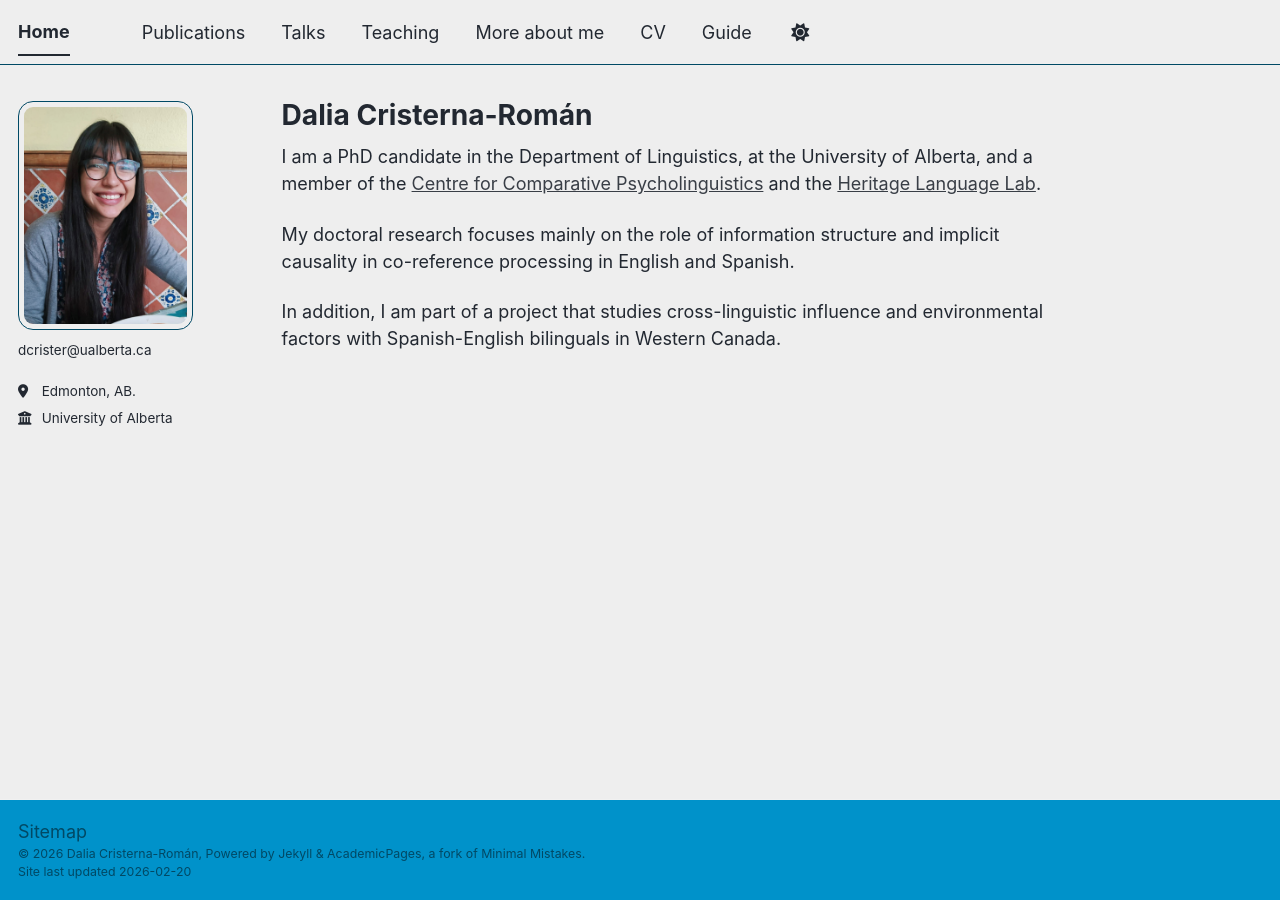
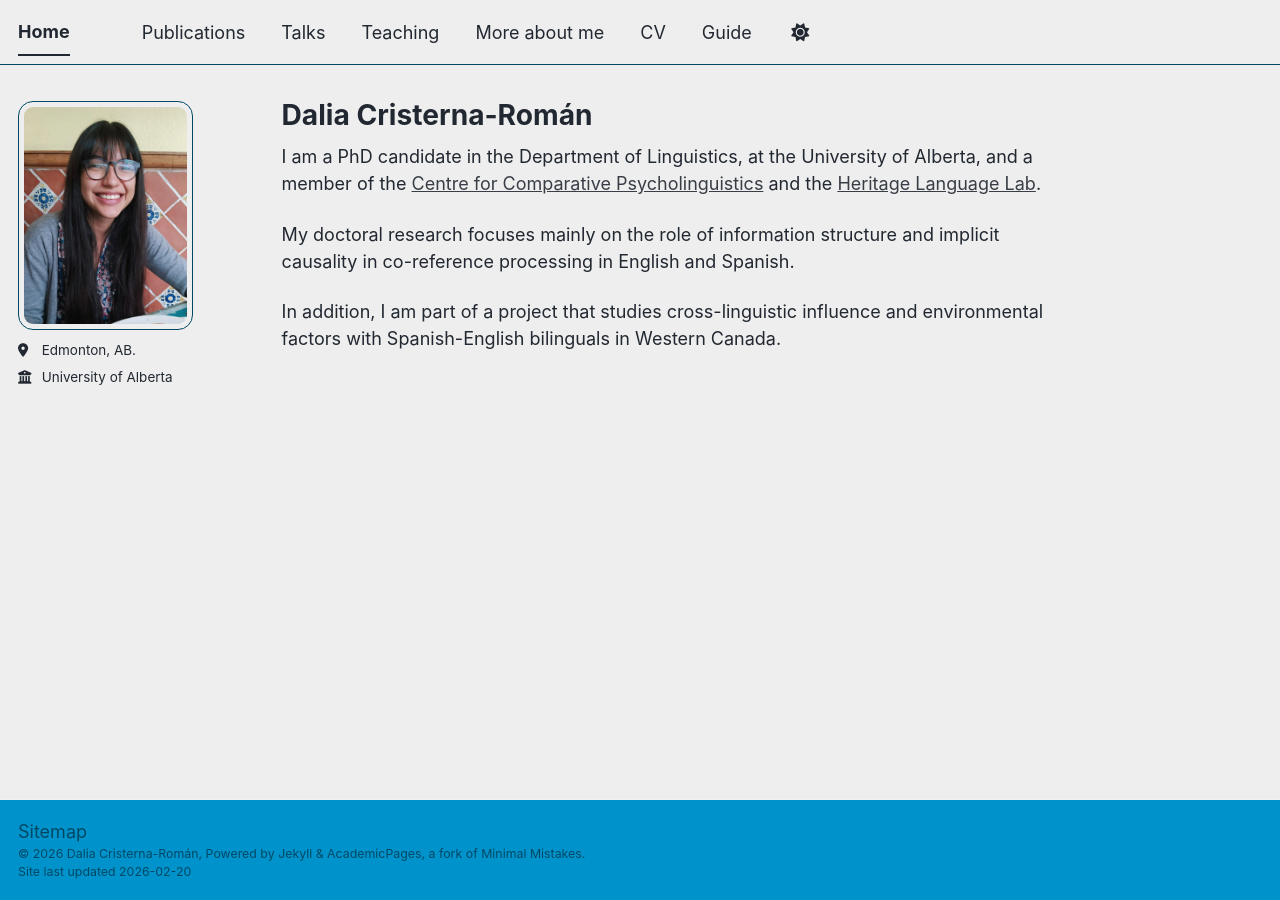
Before and after one commit to daliacristernaroman/dcr3.github.io, a Jekyll site: the page built from _pages/about.md, in a window 1280 px wide. Built offline with Jekyll 4.4.1, drawn with Linux system fonts in a browser that asks for light colours; a script bundle is joined from its source files by our own code; library files that are not in the unit come from our copies.

Commit message:
Update _config.yml

```diff
--- a/_config.yml
+++ b/_config.yml
@@ -26,7 +26,7 @@ author:
   avatar           : "dalia.png"
   name             : ""
   pronouns         : # example: "she/her"
-  bio              : "dcrister@ualberta.ca"
+  bio              : #
   location         : "Edmonton, AB."
   employer         : "University of Alberta"
   uri              : # URL
```
